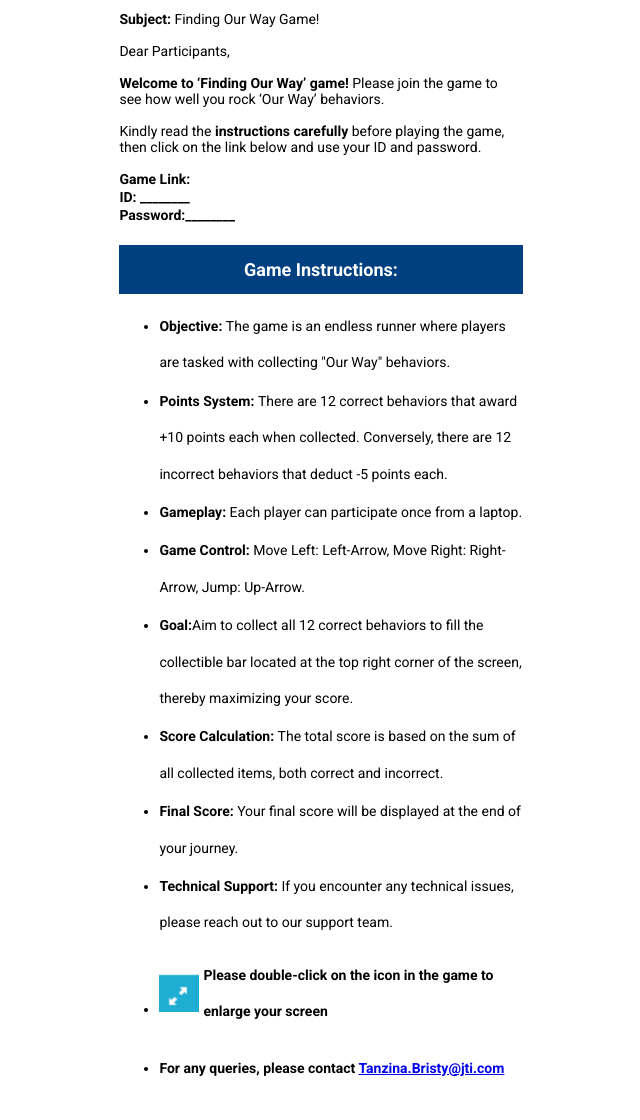
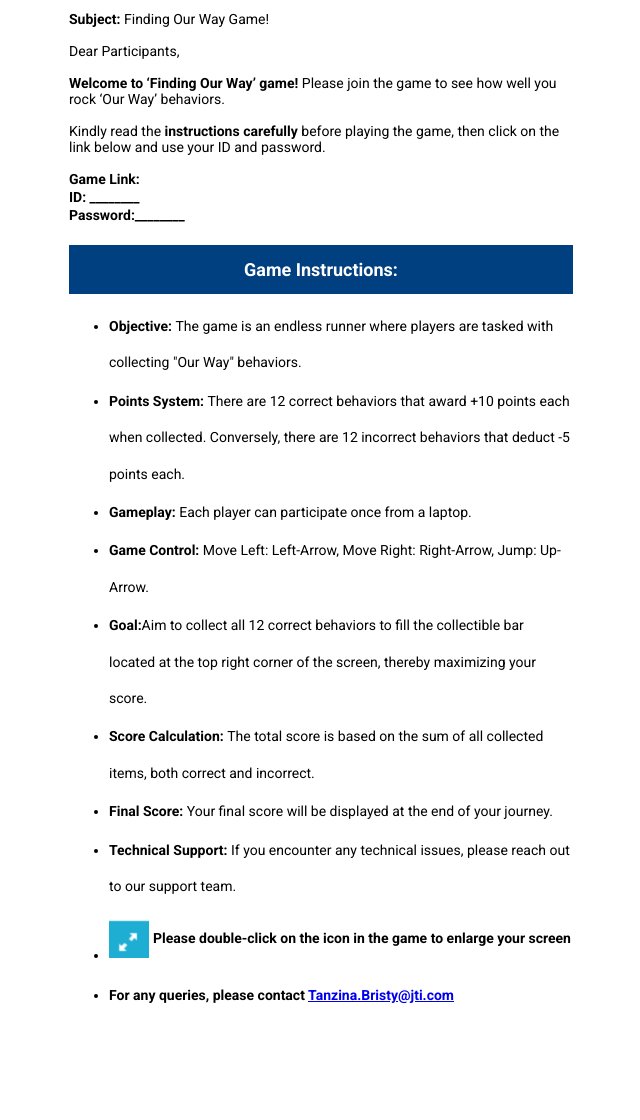
Before and after one commit to neon-jahid/game, a plain HTML site: page index.html in a window 1024 px wide. Shown: the part 64-1184 px from the top of the page, without its empty margins (191-831 px from the left). After the commit the page ends 1111 px from the top, so only its background shows below. Drawn offline with Linux system fonts and the light colour scheme.

Commit message:
responsive update

```diff
--- a/index.css
+++ b/index.css
@@ -7,7 +7,7 @@
 }
 
 .box {
-    width: 40%;
+    width: 50%;
     margin: auto;
 }
 
@@ -42,22 +42,8 @@
     }
 }
 
-@media screen and (max-width: 1040px) {
-    .ins {
-        display: flex;
-        flex-direction: row;
+@media (max-width: 768px) {
+    .box {
+        width: 80%;
     }
 }
-
-@media screen and (min-width: 1000px) {
-    .box {
-        width: 40%;
-        margin: auto;
-    }
-}
-@media screen and (max-width: 350px) {
-    .box {
-        width: 80%;
-        margin: auto;
-    }
-}
```
